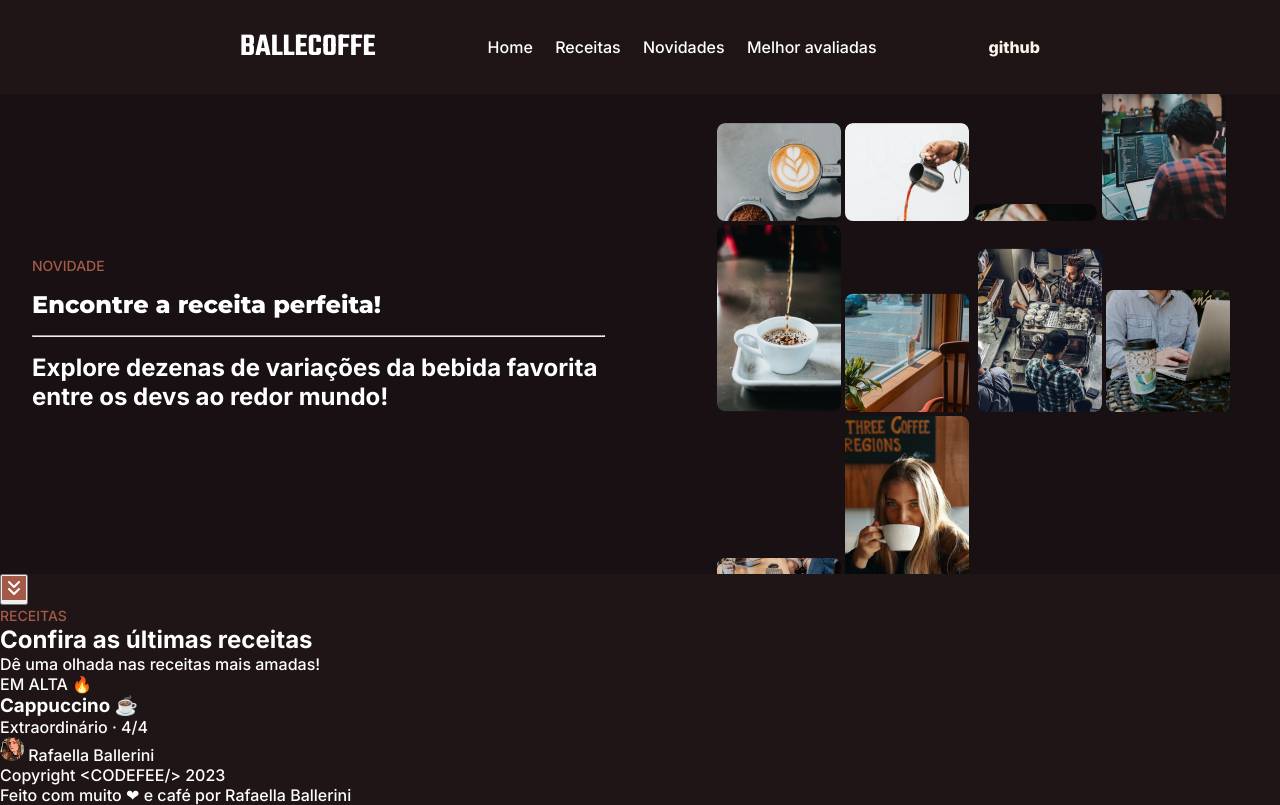
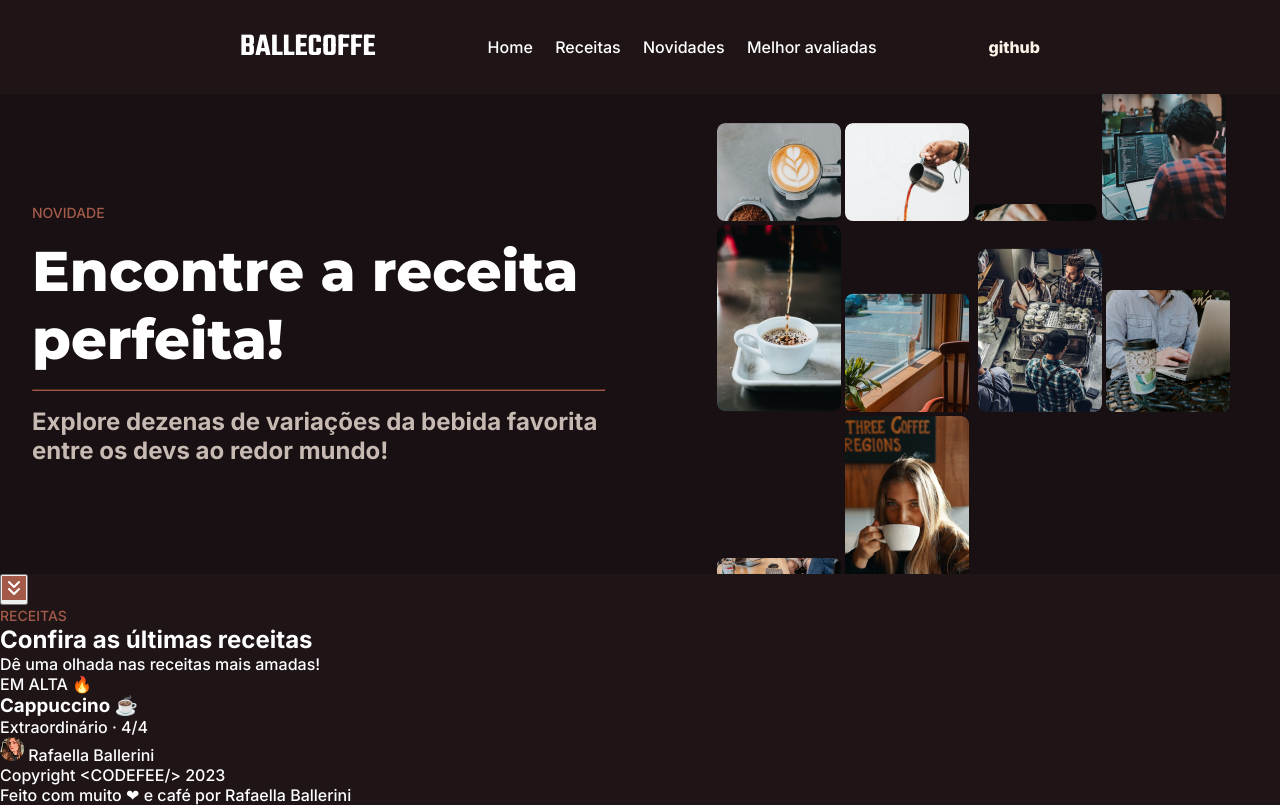
Before and after one commit to imkaiquegsantana/ballecoffe, a plain HTML site: page index.html in a window 1280 px wide. Drawn offline with Linux system fonts and the light colour scheme.

Commit message:
css pt.2

```diff
--- a/index.html
+++ b/index.html
@@ -27,7 +27,7 @@
                 <span class="span-color-laranja">NOVIDADE</span>
                 <h1>Encontre a receita perfeita!</h1>
                 <hr>
-            <h2>Explore dezenas de variações da bebida favorita entre os devs ao redor mundo!</h2>
+            <h2 class="hero-sub">Explore dezenas de variações da bebida favorita entre os devs ao redor mundo!</h2>
             </header>
              <div class="hero-imagens-container">
                 <figure>
--- a/style.css
+++ b/style.css
@@ -90,8 +90,15 @@ main{
 h1{
     font-family:Montserrat;
     font-weight: 800;
+    font-size: 56px;
 }
 
+hr{
+    border-color: #A45A49;
+}
+.hero-sub{
+    color:#C7BAB3;
+}
 .hero-conteudo{
     display: flex;
     flex-direction: column;
```
